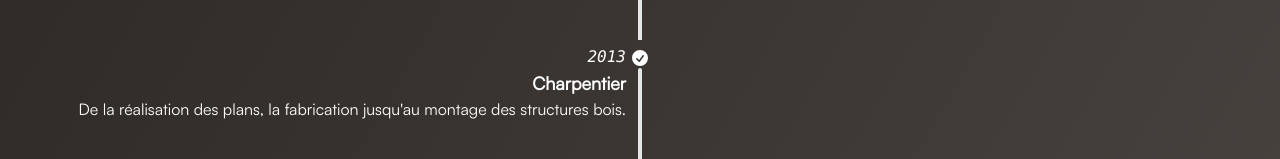
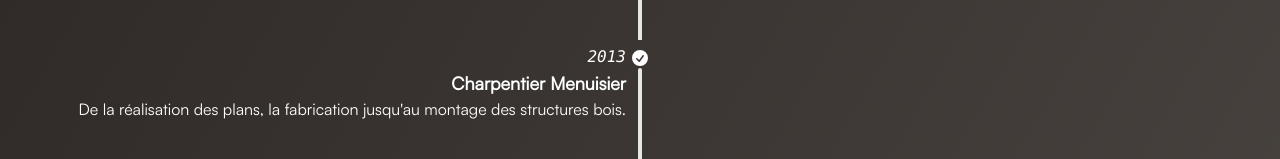
Before and after one commit to guillaumefalvet/portfolio_guillaumefalvet, a Next.js app: page / in a window 1280 px wide. Shown: the part 3879-4038 px from the top of the page. Built offline with nearby package versions, Linux system fonts and the light colour scheme.

Commit message:
🧹 chore : missing name

```diff
--- a/src/app/components/TimelineData.js
+++ b/src/app/components/TimelineData.js
@@ -21,7 +21,7 @@ export const timelineData = [
     description: `Responsable du rayon des fruits et légumes dans un supermarché est chargé de superviser l'approvisionnement, la présentation, et la qualité des produits, tout en assurant une gestion efficace du rayon pour garantir la satisfaction des clients.`,
   },
   {
-    name: 'Charpentier',
+    name: 'Charpentier Menuisier',
     startingTime: '2013',
     description: `De la réalisation des plans, la fabrication jusqu'au montage des structures bois.`,
   },
```
